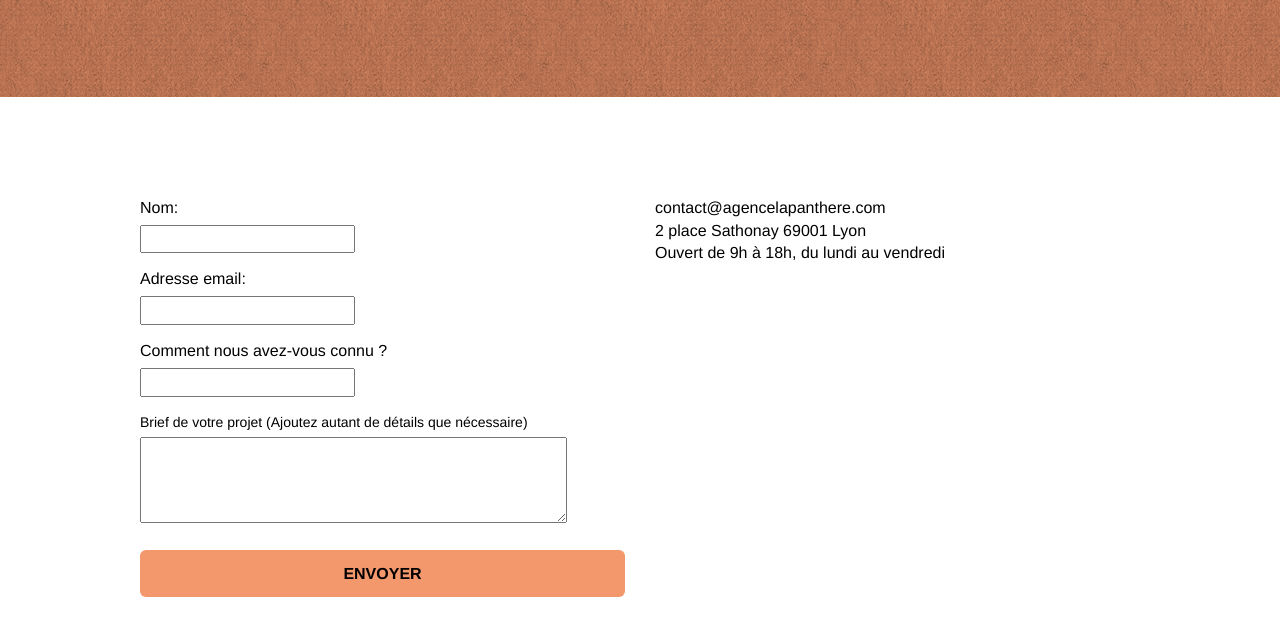
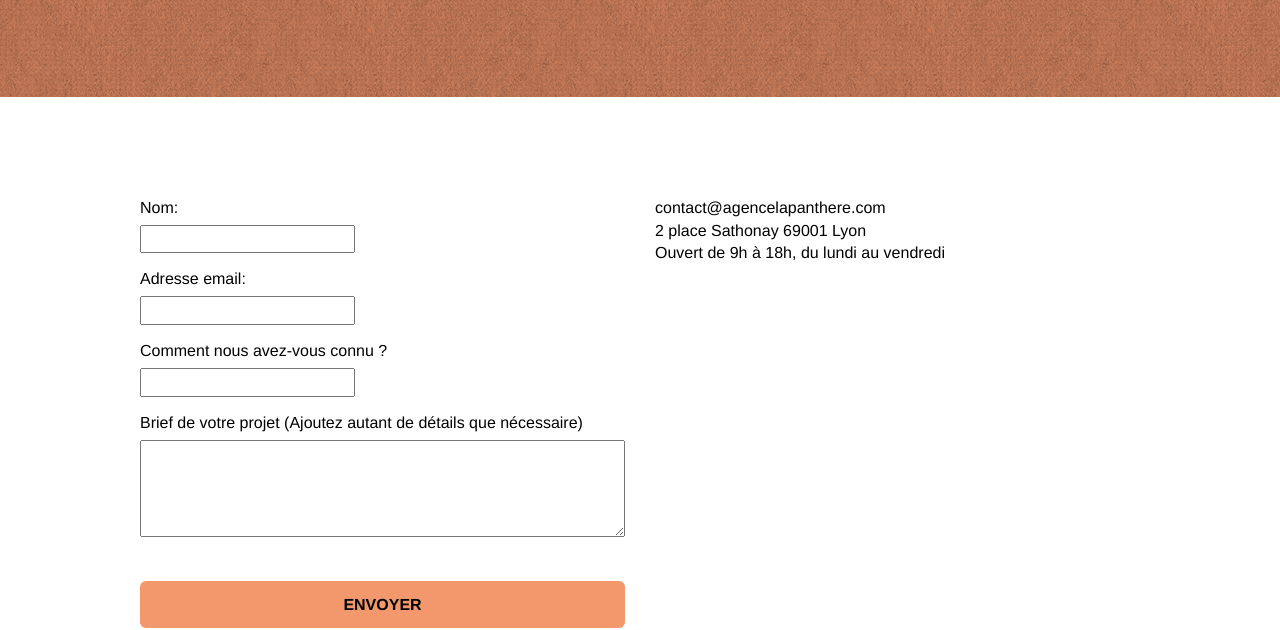
Before and after one commit to dylancatala/La-Panthere, a plain HTML site: page contact.html in a window 1280 px wide. Shown: the part 324-954 px from the top of the page. Drawn offline with Linux system fonts and the light colour scheme.

Commit message:
Modifying font-size

```diff
--- a/contact.html
+++ b/contact.html
@@ -105,8 +105,10 @@
                   <br>
                   <input type="text" name="text" id="knowusinput" />
                 </div>
-                <label for="message">Brief de votre projet (Ajoutez autant de détails que nécessaire)</label>
-                <textarea name="message" id="message" cols="50" rows="4" required></textarea>
+                <div class="form">
+                  <label for="message">Brief de votre projet (Ajoutez autant de détails que nécessaire)</label>
+                  <textarea name="message" id="message" cols="50" rows="4" required></textarea>
+                </div>
               </form>
               <button class="bloc-button btn btn-lg btn-block cta-hero btn-atomic-tangerine" type="submit">
                 Envoyer
```
